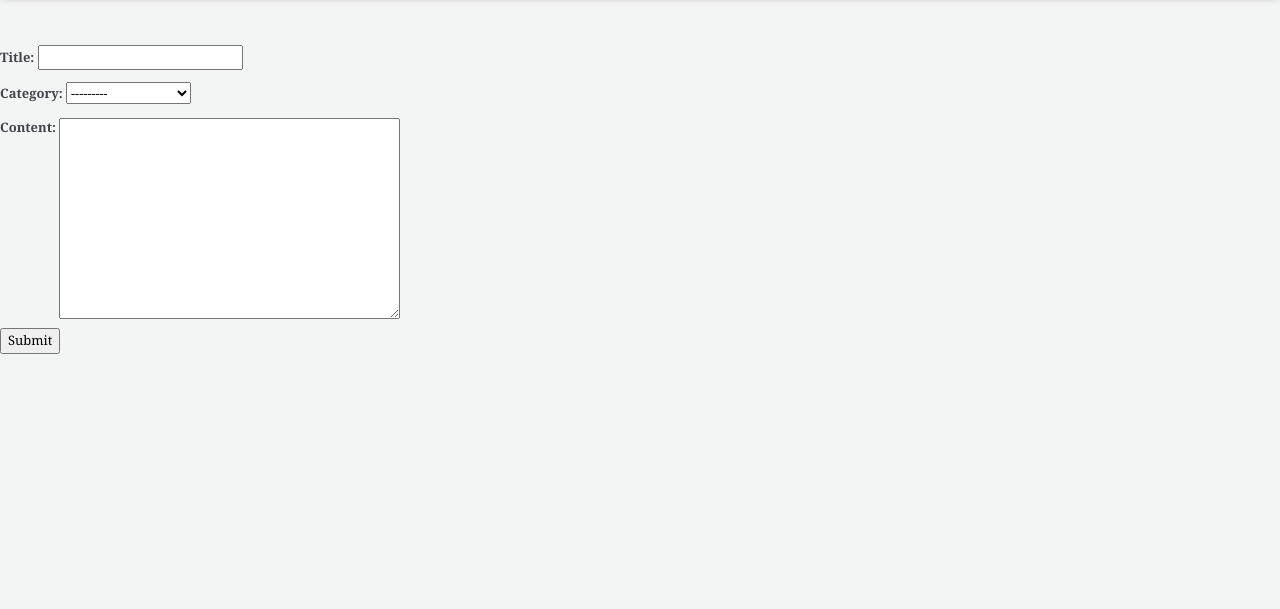
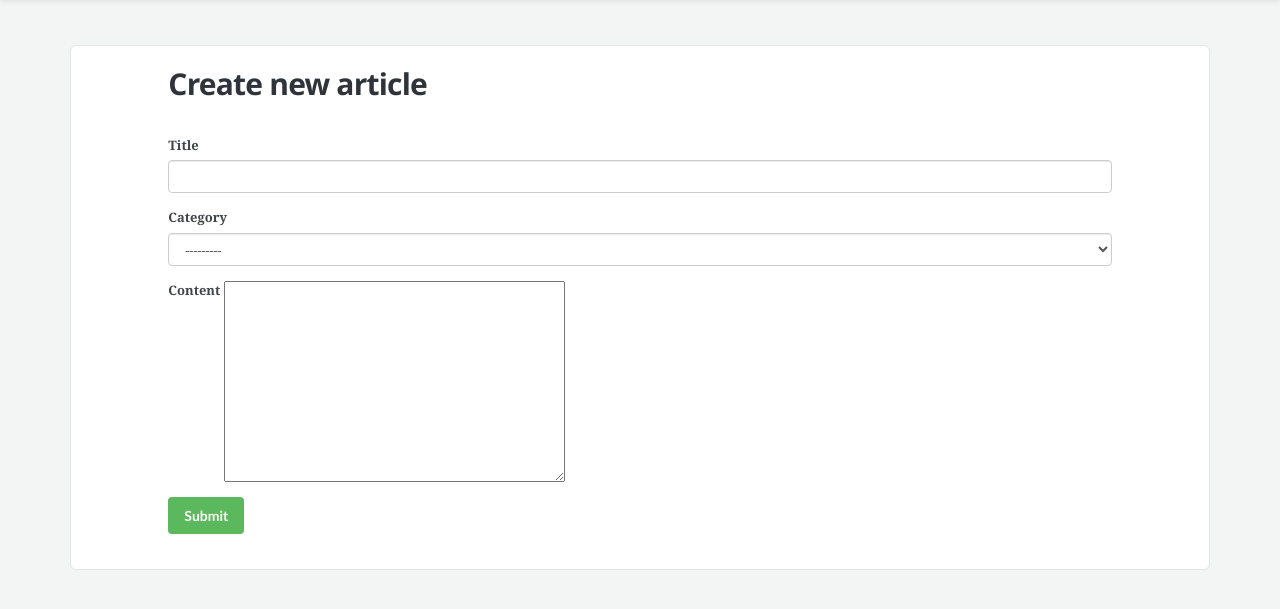
Before and after one commit to meikuam/Redwing, a Django app: page /addarticle in a window 1280 px wide. Shown: the part 107-716 px from the top of the page. Run offline with Django 3.2, Linux system fonts and the light colour scheme; a user stored in the database is signed in; tables that the repository leaves empty hold one stand-in row (values such as "Sample post"); some libraries are stand-ins or nearby versions.

Commit message:
new article page markup + styling

```diff
--- a/news/static/news/custom.css
+++ b/news/static/news/custom.css
@@ -1,5 +1,9 @@
 .no-padding {
 	padding: 0;
+}
+
+.post-content h1 {
+	margin-top: -25px;
 }
 
 .cm-panel {
@@ -149,3 +153,11 @@
 	font-size: 13px;
 	color: #666;
 }
+
+#cke_id_content {
+	width: auto !important;
+}
+
+.new-article-title {
+	margin-top: 15px;
+}
--- a/news/templates/news/article_create_form.html
+++ b/news/templates/news/article_create_form.html
@@ -1,10 +1,35 @@
 {% extends 'base.html' %}
 
 {% block content %}
-<form action="{% url 'news:add-article' %}" method="post">
-	{% csrf_token %}
-	{{ form.media }}
-	{{ form.as_p }}
-	<input type="submit" value="Submit" />
-</form>
+
+<div class="container">
+	<div class="boxed  push-down-20">
+		<div class="row">
+			<div class="col-xs-10  col-xs-offset-1">
+				<div class="post-content--front-page">
+					<h2 class="front-page-title new-article-title">
+						Create new article
+					</h2>
+					<form action="{% url 'news:add-article' %}" method="post">
+						{% csrf_token %}
+						{{ form.media }}
+						<div class="form-group">
+							<label for="{{ form.title.id_for_label }}">{{ form.title.label }}</label>
+							{{ form.title }}
+						</div>
+						<div class="form-group">
+							<label for="{{ form.category.id_for_label }}">{{ form.category.label }}</label>
+							{{ form.category }}
+						</div>
+						<div class="form-group">
+							<label for="{{ form.content.id_for_label }}">{{ form.content.label }}</label>
+							{{ form.content }}
+						</div>
+						<input class="btn btn-success" type="submit" value="Submit" />
+					</form>
+				</div>
+			</div>
+		</div>
+	</div>
+</div>
 {% endblock %}
--- a/news/views.py
+++ b/news/views.py
@@ -5,6 +5,7 @@
 from django.views.generic.detail import DetailView
 from django.views.generic.edit import CreateView
 
+from django import forms
 from .forms import CommentForm, CommentReviewForm
 
 from .models import Article, Comment, Category, ContentManagerCategory
@@ -48,6 +49,9 @@
 		if not self.request.user.is_superuser:
 			categories = ContentManagerCategory.objects.filter(user=self.request.user).values("category")
 			form.fields['category'].queryset = Category.objects.filter(pk__in=categories)
+
+		form.fields['title'].widget.attrs['class'] = 'form-control'
+		form.fields['category'].widget.attrs['class'] = 'form-control'
 		return form
 
 @login_required(redirect_field_name=None, login_url='/accounts/login/')
```
Also changed, not shown: redwing/settings.py (+42 -0 lines).
